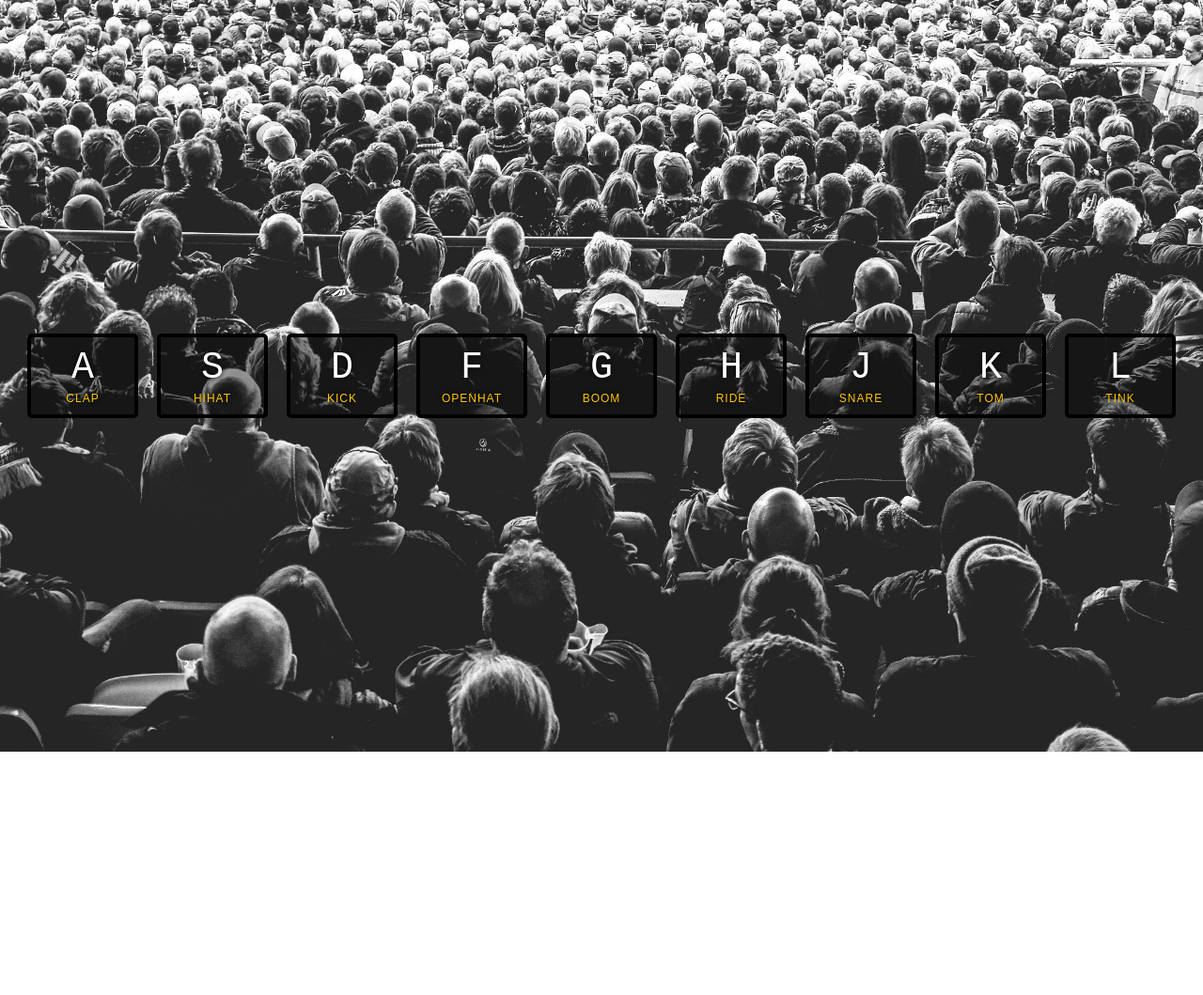
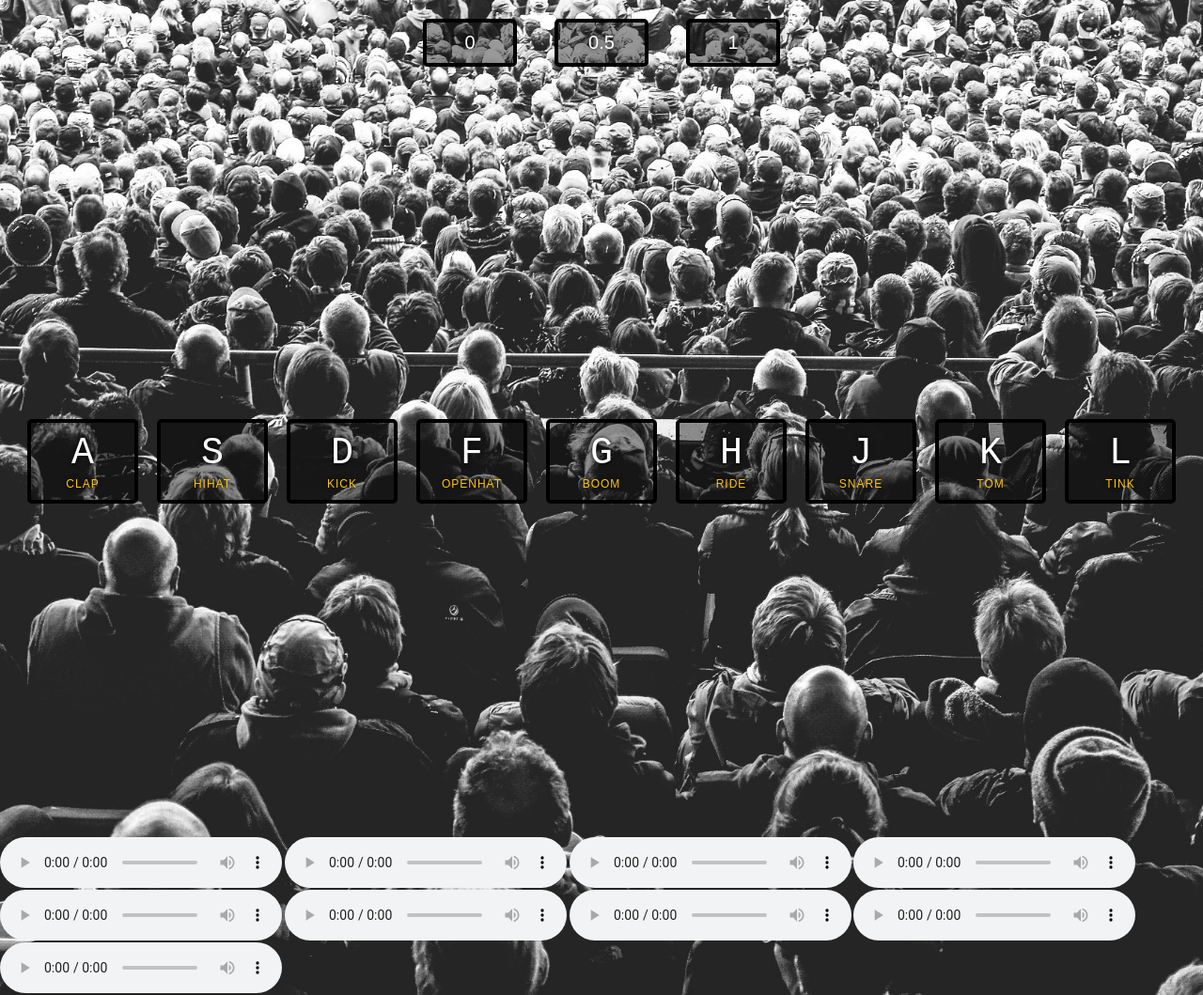
Before and after one commit to LeilanNaeimi/JavaScript30, a plain HTML site: page 01 - JavaScript Drum Kit/index.html in a window 1280 px wide. Shown: the whole page at 94% size. Before the commit the page ends 800 px from the top, so only its background shows below. Drawn offline with Linux system fonts and the light colour scheme.

Commit message:
add volume

```diff
--- a/01 - JavaScript Drum Kit/index.html
+++ b/01 - JavaScript Drum Kit/index.html
@@ -8,6 +8,11 @@
     <script src="script.js" defer></script>
   </head>
   <body>
+    <div class="volume" title="Volume">
+      <button onclick="changeVolume(0)" type="button">0</button>
+      <button onclick="changeVolume(0.5)" type="button">0.5</button>
+      <button onclick="changeVolume(1)" type="button">1</button>
+    </div>
     <div class="keys">
       <div data-key="65" class="key">
         <kbd>A</kbd>
@@ -47,14 +52,29 @@
       </div>
     </div>
 
-    <audio data-key="65" src="sounds/clap.wav"></audio>
-    <audio data-key="83" src="sounds/hihat.wav"></audio>
-    <audio data-key="68" src="sounds/kick.wav"></audio>
-    <audio data-key="70" src="sounds/openhat.wav"></audio>
-    <audio data-key="71" src="sounds/boom.wav"></audio>
-    <audio data-key="72" src="sounds/ride.wav"></audio>
-    <audio data-key="74" src="sounds/snare.wav"></audio>
-    <audio data-key="75" src="sounds/tom.wav"></audio>
-    <audio data-key="76" src="sounds/tink.wav"></audio>
+    <audio data-key="65" src="sounds/clap.wav" class="myAudio" controls></audio>
+    <audio
+      data-key="83"
+      src="sounds/hihat.wav"
+      class="myAudio"
+      controls
+    ></audio>
+    <audio data-key="68" src="sounds/kick.wav" class="myAudio" controls></audio>
+    <audio
+      data-key="70"
+      src="sounds/openhat.wav"
+      class="myAudio"
+      controls
+    ></audio>
+    <audio data-key="71" src="sounds/boom.wav" class="myAudio" controls></audio>
+    <audio data-key="72" src="sounds/ride.wav" class="myAudio" controls></audio>
+    <audio
+      data-key="74"
+      src="sounds/snare.wav"
+      class="myAudio"
+      controls
+    ></audio>
+    <audio data-key="75" src="sounds/tom.wav" class="myAudio" controls></audio>
+    <audio data-key="76" src="sounds/tink.wav" class="myAudio" controls></audio>
   </body>
 </html>
--- a/01 - JavaScript Drum Kit/script.js
+++ b/01 - JavaScript Drum Kit/script.js
@@ -3,9 +3,18 @@ function playSound(e) {
   const key = this.document.querySelector(`.key[data-key="${e.keyCode}"]`);
 
   if (!audio) return;
+  audio.currentTime = 0;
 
   audio.play();
   key.classList.add("playing");
+}
+
+function changeVolume(v) {
+  const audioElements = document.querySelectorAll(".myAudio");
+  audioElements.forEach((audio) => {
+    audio.volume = v;
+  });
+  // console.log(v, audioElements);
 }
 
 function removeTransition(e) {
--- a/01 - JavaScript Drum Kit/style.css
+++ b/01 - JavaScript Drum Kit/style.css
@@ -33,7 +33,27 @@ html {
   text-shadow: 0 0 0.5rem black;
 }
 
-.playing {
+.volume {
+  display: flex;
+  justify-content: center;
+}
+
+button {
+  border: 0.4rem solid black;
+  border-radius: 0.5rem;
+  margin: 2rem;
+  font-size: 2rem;
+  padding: 1rem 0.5rem;
+  transition: all 0.07s ease;
+  width: 10rem;
+  text-align: center;
+  color: white;
+  background: rgba(0, 0, 0, 0.4);
+  text-shadow: 0 0 0.5rem black;
+}
+
+.playing,
+button:hover {
   transform: scale(1.1);
   border-color: #ffc600;
   box-shadow: 0 0 1rem #ffc600;
```
